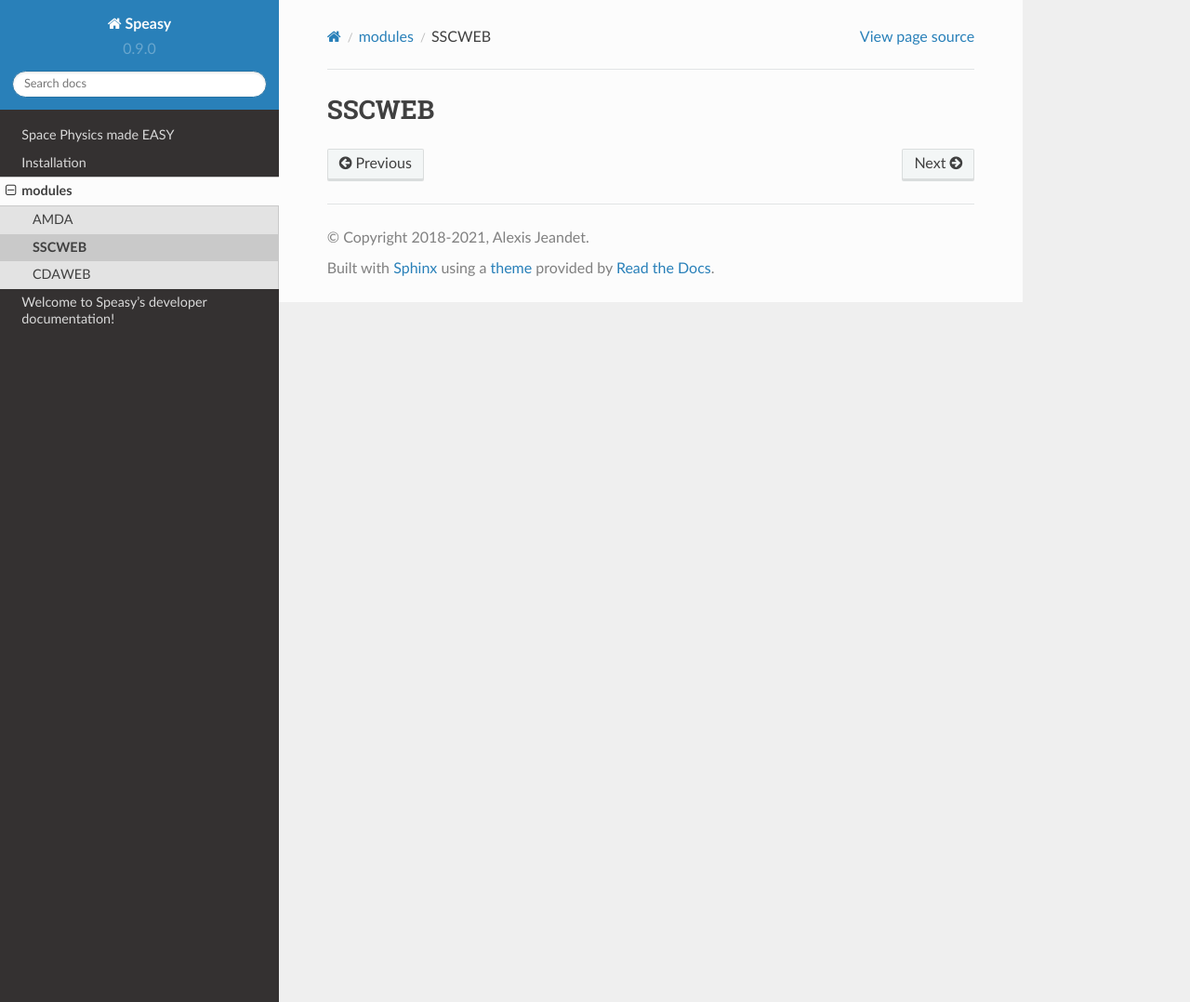
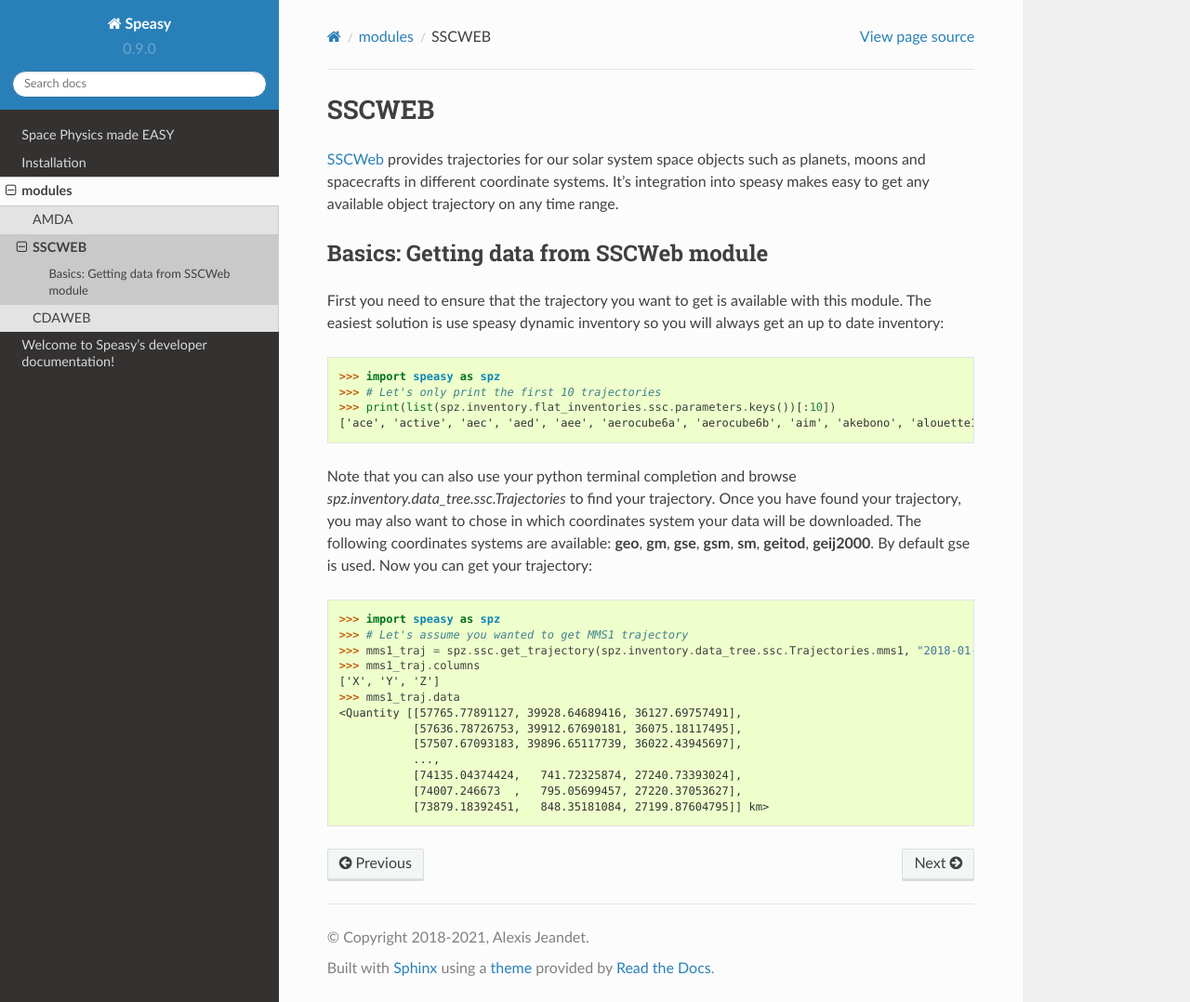
Before and after one commit to SciQLop/speasy, a Sphinx documentation site: the page built from docs/user/sscweb/sscweb.rst, in a window 1280 px wide and 1078 px high. Shown: the whole window at 93% size. Built offline with Sphinx 7.4.7 and the Read the Docs theme 2.0.0, drawn with Linux system fonts in a browser that asks for light colours; pages that are not in the unit, such as notebooks, are missing from menus.

Commit message:
[Documentation] Basic SSCWeb module documentation
Also renamed get_orbit to get_trajectory which seems better

Signed-off-by: Alexis Jeandet <alexis.jeandet@member.fsf.org>

```diff
--- a/docs/user/sscweb/sscweb.rst
+++ b/docs/user/sscweb/sscweb.rst
@@ -3,3 +3,38 @@
 
 .. toctree::
    :maxdepth: 1
+
+
+`SSCWeb <https://sscweb.gsfc.nasa.gov/>`_ provides trajectories for our solar system space objects such as planets, moons and spacecrafts
+in different coordinate systems. It's integration into speasy makes easy to get any available object trajectory on any time range.
+
+Basics: Getting data from SSCWeb module
+---------------------------------------
+
+First you need to ensure that the trajectory you want to get is available with this module. The easiest solution is use
+speasy dynamic inventory so you will always get an up to date inventory:
+
+    >>> import speasy as spz
+    >>> # Let's only print the first 10 trajectories
+    >>> print(list(spz.inventory.flat_inventories.ssc.parameters.keys())[:10])
+    ['ace', 'active', 'aec', 'aed', 'aee', 'aerocube6a', 'aerocube6b', 'aim', 'akebono', 'alouette1']
+
+Note that you can also use your python terminal completion and browse `spz.inventory.data_tree.ssc.Trajectories` to find
+your trajectory.
+Once you have found your trajectory, you may also want to chose in which coordinates system your data will be downloaded.
+The following coordinates systems are available: **geo**, **gm**, **gse**, **gsm**, **sm**, **geitod**, **geij2000**. By default gse is used.
+Now you can get your trajectory:
+
+    >>> import speasy as spz
+    >>> # Let's assume you wanted to get MMS1 trajectory
+    >>> mms1_traj = spz.ssc.get_trajectory(spz.inventory.data_tree.ssc.Trajectories.mms1, "2018-01-01", "2018-02-01", 'gsm')
+    >>> mms1_traj.columns
+    ['X', 'Y', 'Z']
+    >>> mms1_traj.data
+    <Quantity [[57765.77891127, 39928.64689416, 36127.69757491],
+               [57636.78726753, 39912.67690181, 36075.18117495],
+               [57507.67093183, 39896.65117739, 36022.43945697],
+               ...,
+               [74135.04374424,   741.72325874, 27240.73393024],
+               [74007.246673  ,   795.05699457, 27220.37053627],
+               [73879.18392451,   848.35181084, 27199.87604795]] km>
--- a/speasy/__init__.py
+++ b/speasy/__init__.py
@@ -24,7 +24,7 @@
 __PROVIDERS__ = {
     'amda': amda.get_data,
     'cdaweb': cda.get_data,
-    'sscweb': ssc.get_orbit
+    'sscweb': ssc.get_trajectory
 }
 
 
@@ -84,7 +84,7 @@
 
 
 def get_orbit(body: str, start_time, stop_time, coordinate_system: str = 'gse', **kwargs) -> SpeasyVariable:
-    return ssc.get_orbit(body, start_time, stop_time, coordinate_system=coordinate_system, **kwargs)
+    return ssc.get_trajectory(body, start_time, stop_time, coordinate_system=coordinate_system, **kwargs)
 
 
 def list_providers() -> List[str]:
```
Also changed, not shown: 3 other files.
